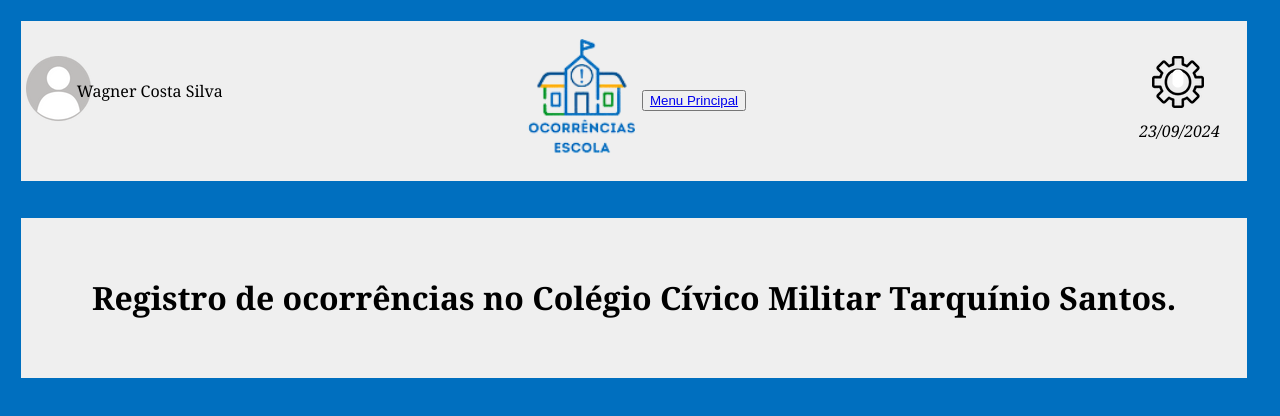
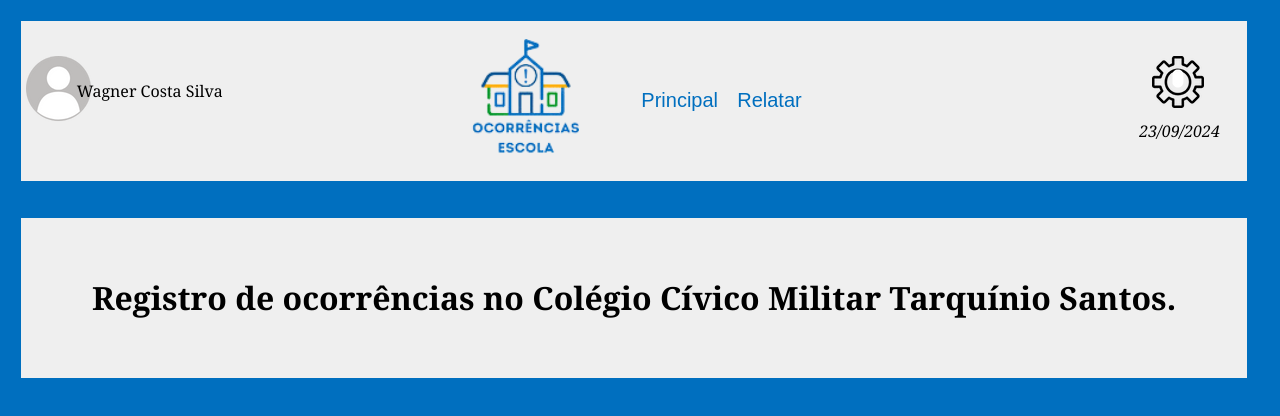
Before and after one commit to Dutrasilvathiago/sistema-ocorr-ncia, a plain HTML site: page ocorrencias.html in a window 1280 px wide. Drawn offline with Linux system fonts and the light colour scheme.

Commit message:
Add files via upload

```diff
--- a/ocorrencias.html
+++ b/ocorrencias.html
@@ -10,7 +10,10 @@
 <header class="1">
     <img src="imagens/foto.png" alt="" class="foto_perfil"><span class="nome_perfil">Wagner Costa Silva</span>
     <img src="imagens/logo.png" alt="" class="logo">
-    <button onclick="cadastro()"><a href="principal.html"><span class="btn_home">Menu Principal</MENU></span></a></button>
+    <ul>
+        <li><a id="h2header" href="principal.html">Principal</a></li>
+        <li><a id="h2header" href="cadastro-ocorrencia.html">Relatar</a></li>
+    </ul>
     <a href="confing;html"><img src="imagens/confg.png"class="btn_config"></a>
     <time datetime="AAAA-MM-DDTHH:MM:SS" class="time">23/09/2024</time>
 </header>
```
